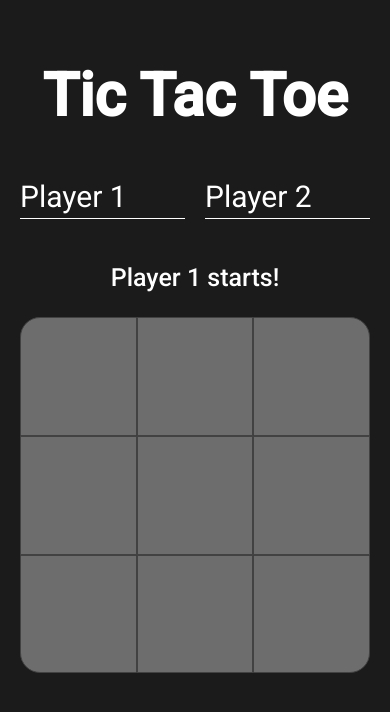
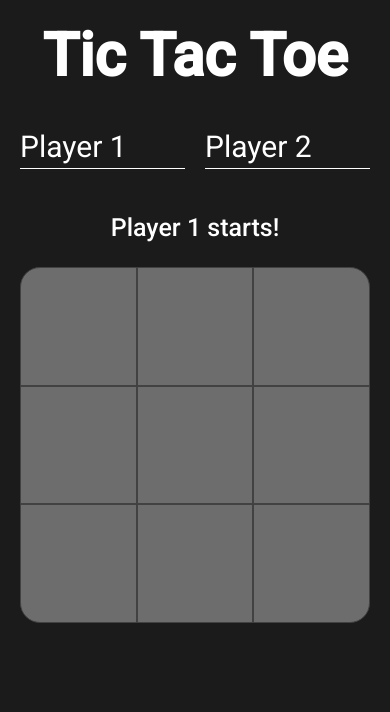
Before and after one commit to Ivnosing/tic-tac-toe, a plain HTML site: page index.html in a window 390 px wide. Drawn offline with Linux system fonts and the light colour scheme.

Commit message:
Adjust h1 margins in mobile devices

```diff
--- a/assets/styles/scss/styles.scss
+++ b/assets/styles/scss/styles.scss
@@ -38,3 +38,9 @@ h1 {
   font-size: 1.25em;
   font-weight: 500;
 }
+
+@media screen and (max-width: 500px) {
+  h1 {
+    margin: 0 0 1.5rem;
+  }
+}
```
Also changed, not shown: assets/styles/styles.css, 1 other file.
